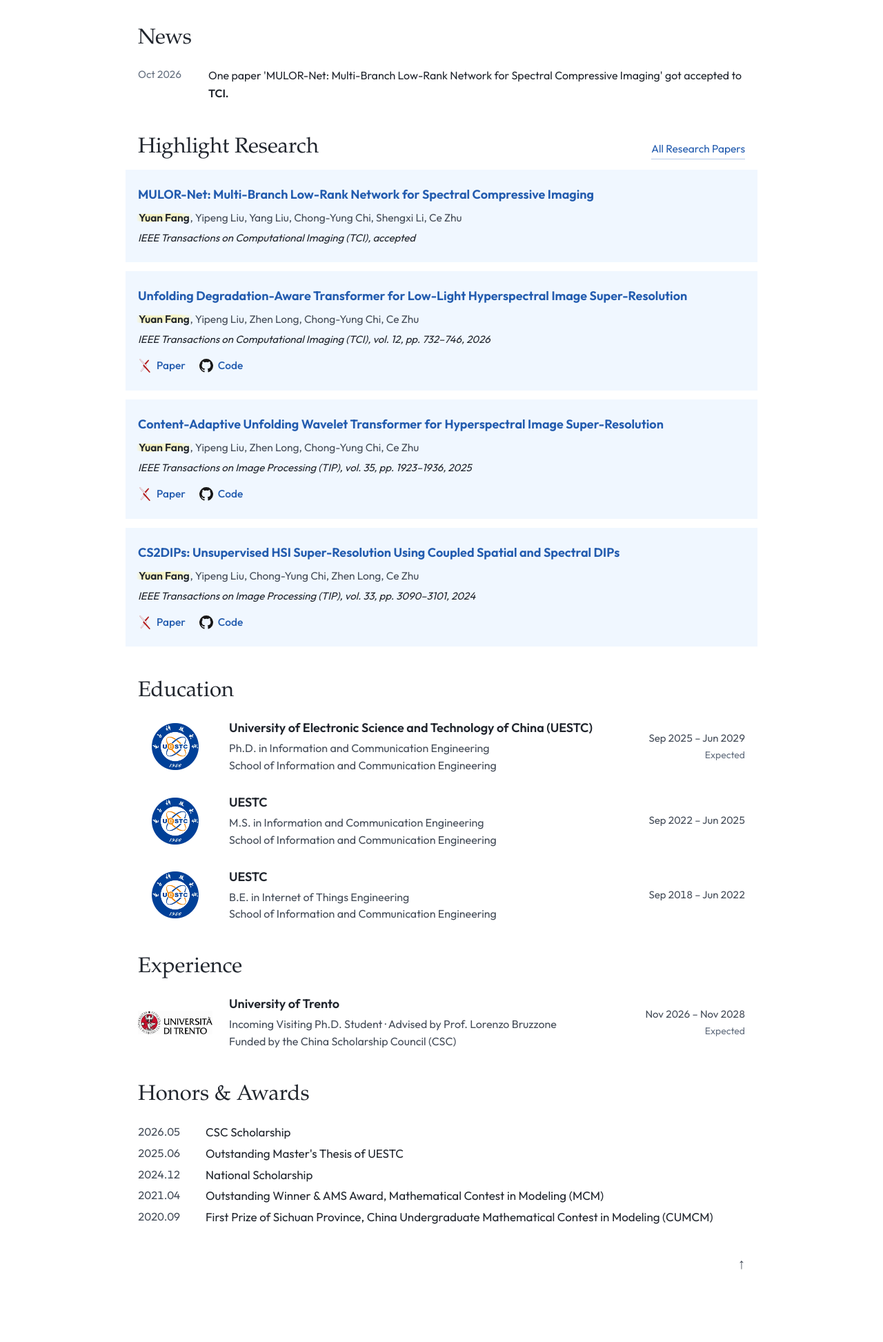
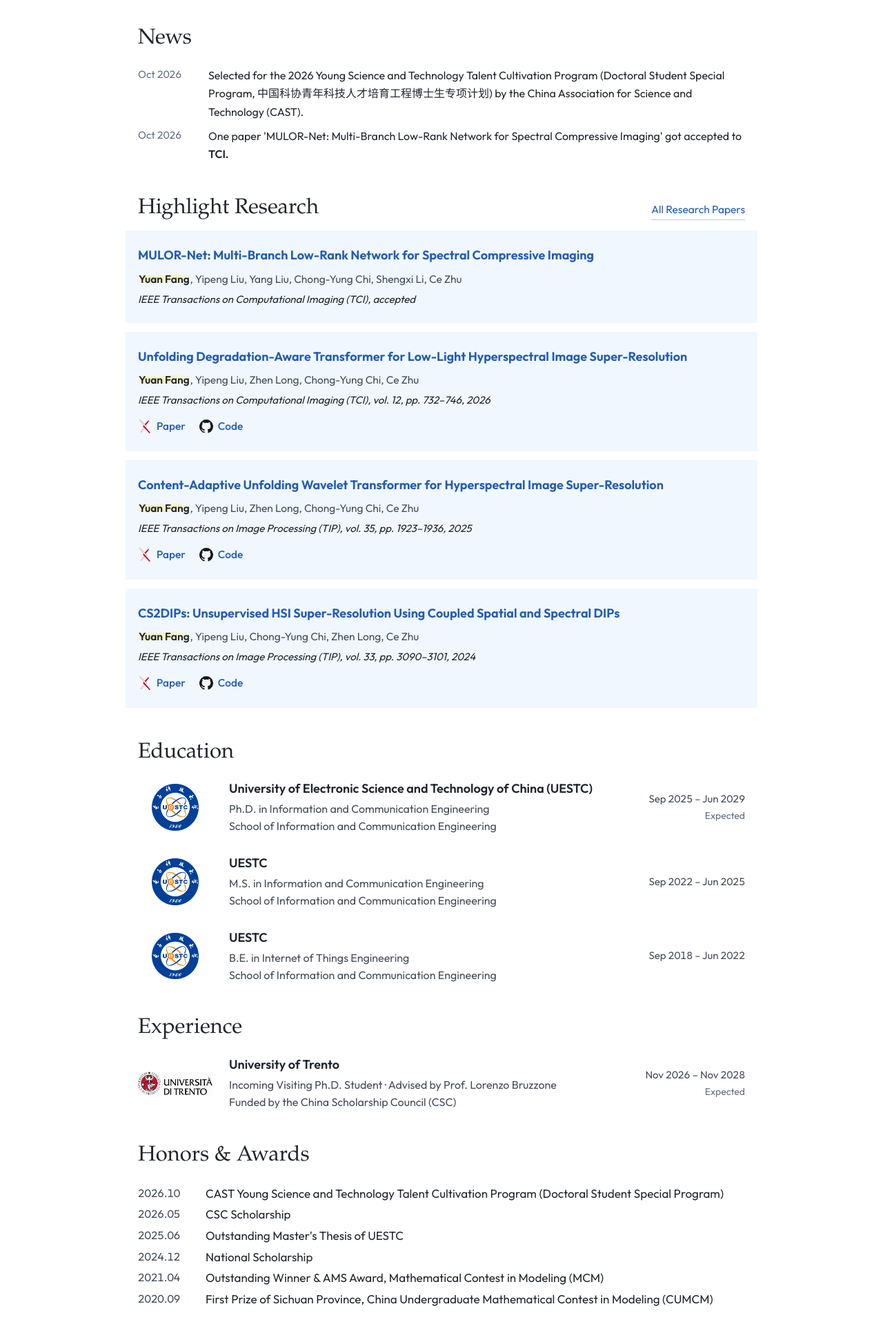
Before and after one commit to Ambitionfy/Ambitionfy.github.io, a plain HTML site: page index.html in a window 1280 px wide. Shown: the part 541-2486 px from the top of the page at 69% size. Before the commit the page ends 2423 px from the top, so only its background shows below. Drawn offline with Linux system fonts and the light colour scheme.

Commit message:
Update news and awards

```diff
--- a/index.html
+++ b/index.html
@@ -64,6 +64,8 @@ My research interests lie in <strong>hyperspectral imaging</strong> and <strong>
     <section id="news" class="page-section news-section" data-nav-section tabindex="-1">
       <header class="section-heading"><h2 class="section-title">News</h2></header>
       <ul class="news-list">
+
+        <li><time datetime="2026-10">Oct 2026</time><p>Selected for the 2026 Young Science and Technology Talent Cultivation Program (Doctoral Student Special Program, 中国科协青年科技人才培育工程博士生专项计划) by the China Association for Science and Technology (CAST).</p></li>
         <li><time datetime="2026-10">Oct 2026</time><p>One paper 'MULOR-Net: Multi-Branch Low-Rank Network for Spectral Compressive Imaging' got accepted to <strong>TCI.</strong></p></li>
       </ul>
       <!-- <details class="news-archive">
@@ -327,6 +329,8 @@ My research interests lie in <strong>hyperspectral imaging</strong> and <strong>
     <section id="honors" class="page-section" data-nav-section data-nav-label="Honors" tabindex="-1">
       <header class="section-heading"><h2 class="section-title">Honors &amp; Awards</h2></header>
       <ul class="awards-list">
+
+        <li><span class="award-year">2026.10</span><span>CAST Young Science and Technology Talent Cultivation Program (Doctoral Student Special Program)</span></li>
         <li><span class="award-year">2026.05</span><span>CSC Scholarship</span></li>
         <li><span class="award-year">2025.06</span><span>Outstanding Master's Thesis of UESTC</span></li>
         <li><span class="award-year">2024.12</span><span>National Scholarship</span></li>
```
